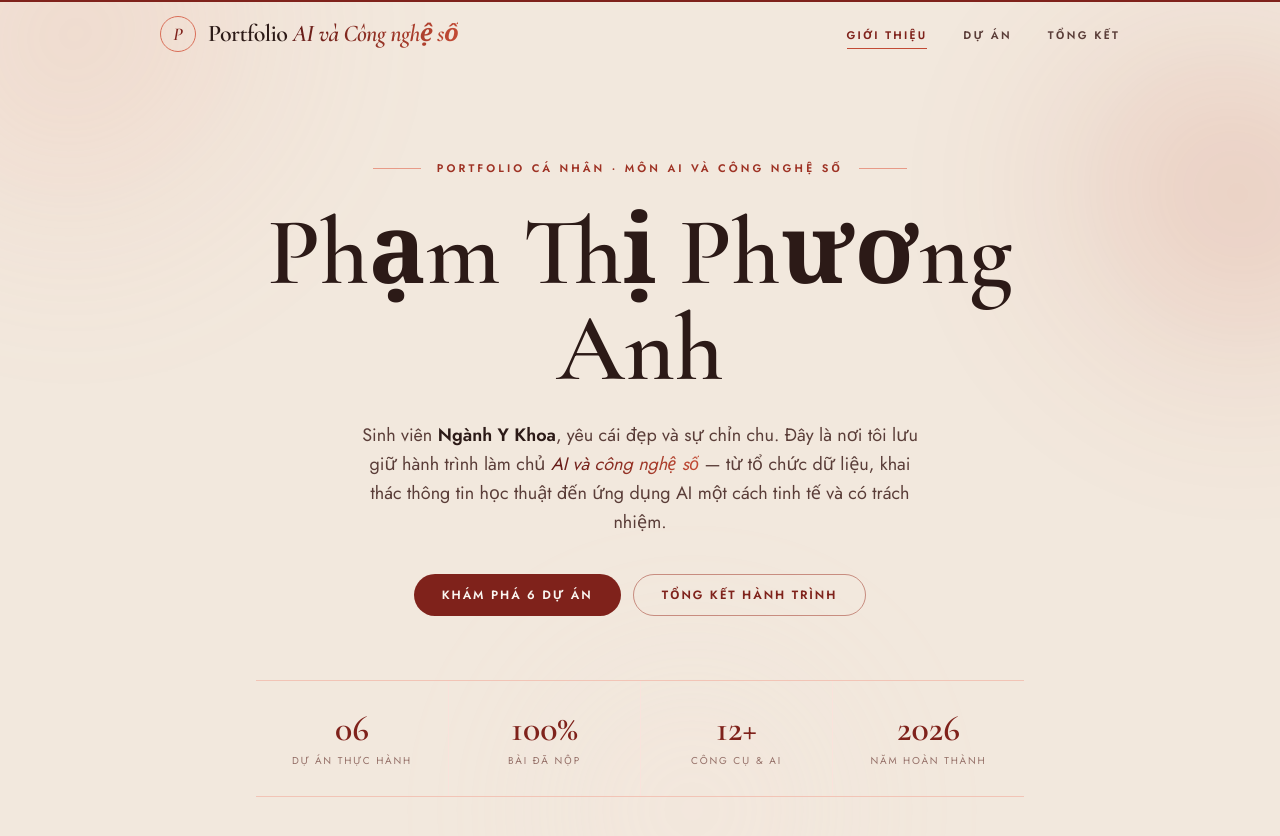
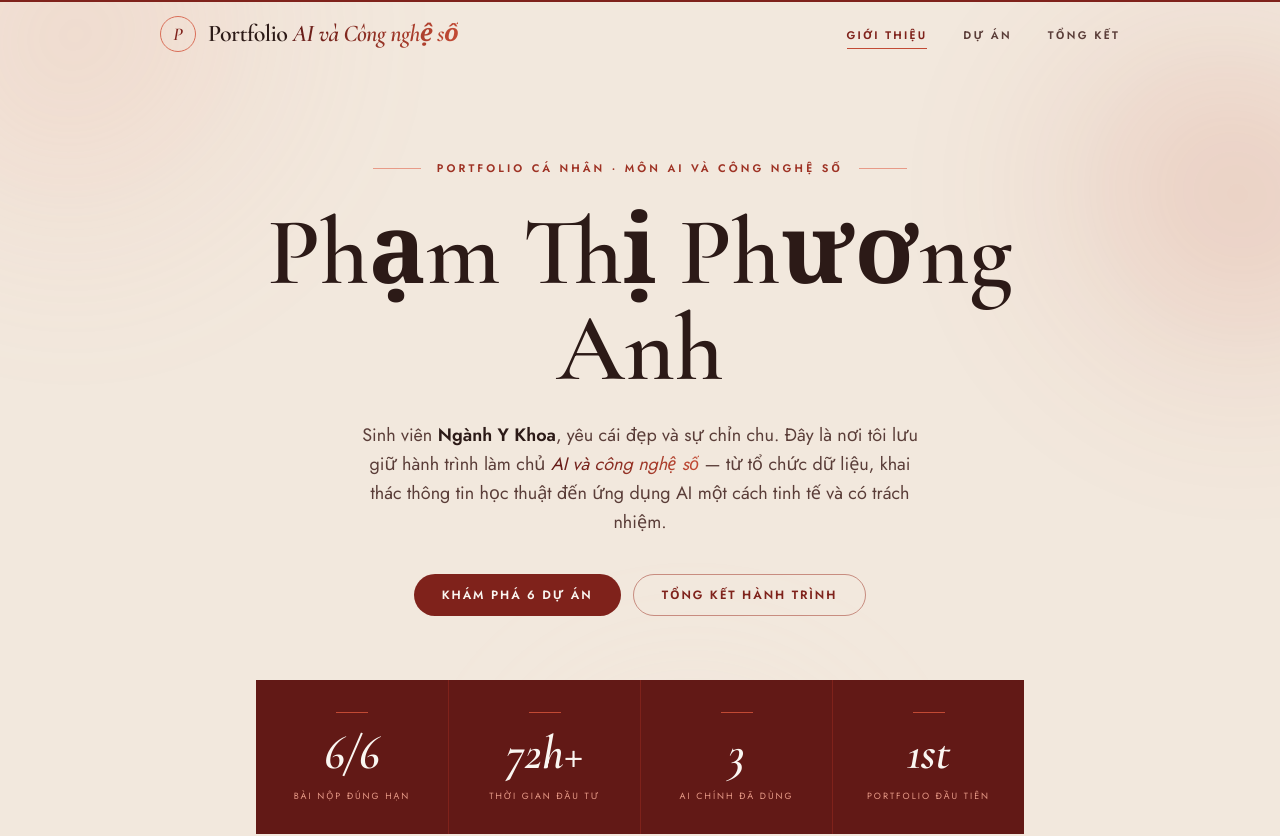
Before and after one commit to nein33956/portfolio-phuonganh, a React (Vite) app: page / in a window 1280 px wide. Shown: the top 836 px of the page. Built offline with nearby package versions, Linux system fonts and the light colour scheme.

Commit message:
Update stats section with personal milestones

```diff
--- a/src/pages/Home.tsx
+++ b/src/pages/Home.tsx
@@ -7,10 +7,10 @@ import { projects, SITE } from "../data/projects";
 import { getIcon } from "../lib/icons";
 
 const stats = [
-  { big: "06", lbl: "Dự án thực hành" },
-  { big: "100%", lbl: "Bài đã nộp" },
-  { big: "12+", lbl: "Công cụ & AI" },
-  { big: "2026", lbl: "Năm hoàn thành" },
+  { big: "6/6", lbl: "Bài nộp đúng hạn" },
+  { big: "72h+", lbl: "Thời gian đầu tư" },
+  { big: "3", lbl: "AI chính đã dùng" },
+  { big: "1st", lbl: "Portfolio đầu tiên" },
 ];
 
 const goals = [
@@ -82,21 +82,26 @@ export default function Home() {
             <Link to="/tong-ket" className="btn-outline">Tổng kết hành trình</Link>
           </motion.div>
 
-          {/* Stats — hàng serif có kẻ */}
+          {/* Stats — dark band */}
           <motion.div
             initial={{ opacity: 0, y: 24 }}
             animate={{ opacity: 1, y: 0 }}
             transition={{ duration: 0.7, delay: 0.3 }}
-            className="mx-auto mt-16 grid max-w-3xl grid-cols-2 border-y border-brand-200 sm:grid-cols-4 sm:divide-x sm:divide-brand-100"
+            className="mx-auto mt-16 max-w-3xl overflow-hidden bg-brand-800"
           >
-            {stats.map((s) => (
-              <div key={s.lbl} className="px-4 py-7">
-                <div className="font-display text-4xl font-semibold text-brand-700">{s.big}</div>
-                <div className="mt-1 text-[10px] uppercase tracking-[0.18em] text-ink-muted">
-                  {s.lbl}
+            <div className="grid grid-cols-2 divide-x divide-brand-700 sm:grid-cols-4 [&>*:nth-child(n+3)]:border-t [&>*:nth-child(n+3)]:border-brand-700 sm:[&>*:nth-child(n+3)]:border-t-0">
+              {stats.map((s) => (
+                <div key={s.lbl} className="flex flex-col items-center px-4 py-8">
+                  <div className="h-px w-8 bg-brand-500 mb-4" />
+                  <div className="font-display text-5xl font-bold italic text-ivory leading-none">
+                    {s.big}
+                  </div>
+                  <div className="mt-3 text-[9px] uppercase tracking-[0.22em] text-brand-300">
+                    {s.lbl}
+                  </div>
                 </div>
-              </div>
-            ))}
+              ))}
+            </div>
           </motion.div>
         </div>
       </section>
```
